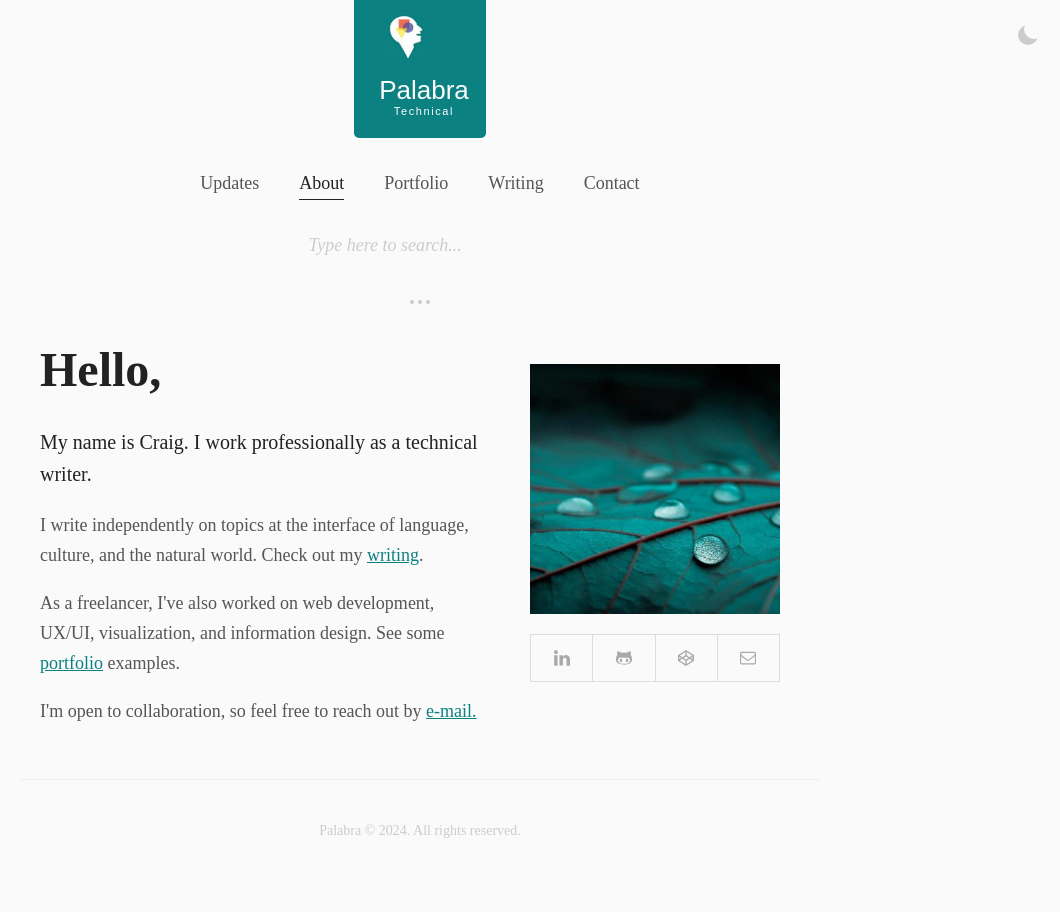
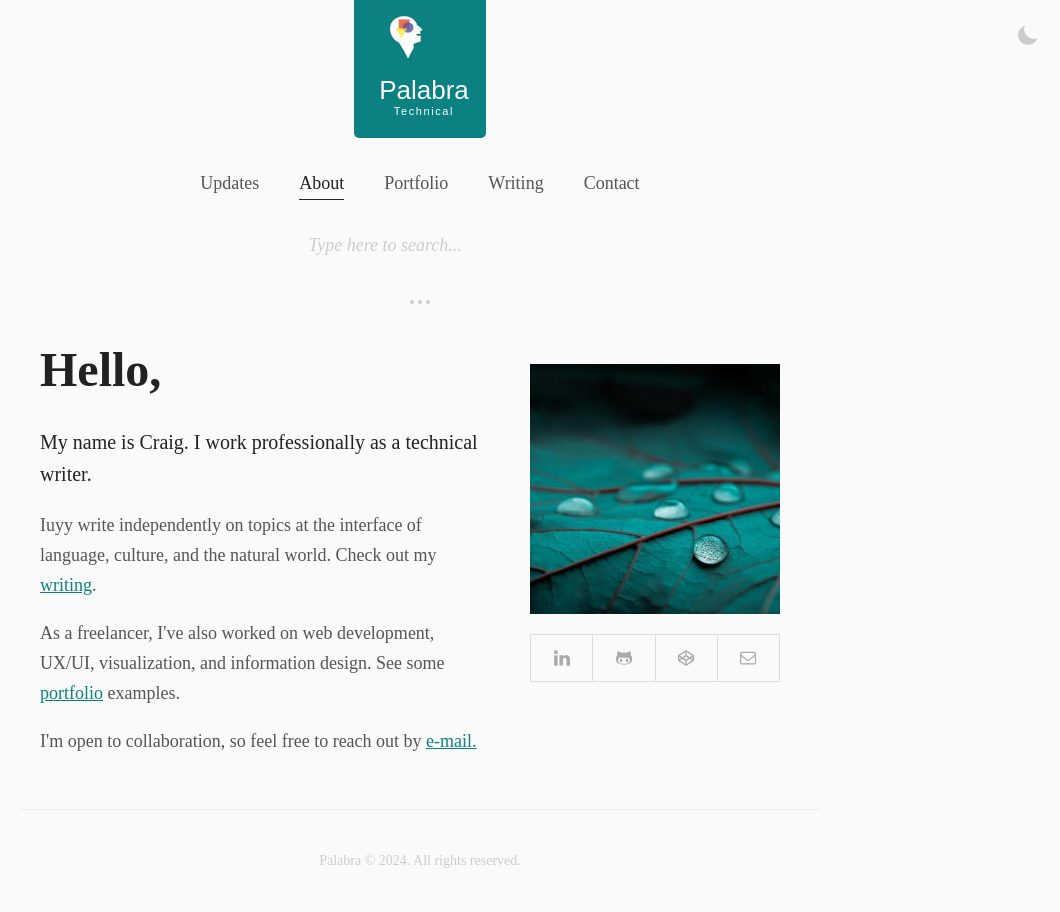
Before and after one commit to craigmateo/palabra, a Jekyll site: the page built from _pages/about.html, in a window 1280 px wide. Shown: the whole page, without its empty margins (220-1280 px from the left). Built offline with Jekyll 4.4.1, drawn with Linux system fonts in a browser that asks for light colours; some web fonts are replaced.

```diff
--- a/_pages/about.html
+++ b/_pages/about.html
@@ -19,7 +19,7 @@ permalink: /about/
 
     <h1>Hello,</h1>
     <p class="intro-paragraph">My name is Craig. I work professionally as a technical writer.</p>
-    <p>I write independently on topics at the interface of language, culture, and the natural world. Check out my <a href="../writing">writing</a>.</p>
+    <p>Iuyy write independently on topics at the interface of language, culture, and the natural world. Check out my <a href="../writing">writing</a>.</p>
     <p>As a freelancer, I've also worked on web development, UX/UI, visualization, and information design. See some <a href="../work">portfolio</a> examples.</p>
     <p>I'm open to collaboration, so feel free to reach out by <a href="mailto:craigfrayne@gmail.com">e-mail.</a></p>
 </section>
--- a/_pages/writing.html
+++ b/_pages/writing.html
@@ -70,6 +70,8 @@ permalink: /writing/
 
 <p>Frayne, C. 2015. Hermeneutic phenomenology as a basis for ecological critical discourse analysis. Language & Ecology. https://www.ecolinguistics-association.org/Journal<a class="link" target="_blank" href="https://www.semanticscholar.org/paper/Hermeneutic-Phenomenology-as-a-basis-for-Ecological-Frayne/97b6fc180fd661d65b8cde9acdf03290e0be2cdd">&raquo;</a></p>
 
+<!--
+
 <h4>Op-eds & Essays</h4>
 
 <p>2016. El Salvador: the economic roots of violence.<a class="link" target="_blank" href="https://drive.google.com/file/d/1MCA0YW2u1td7PmA_vcWZDNDE3e4WUaT6/view?usp=sharing">&raquo;</a></p>
@@ -91,7 +93,7 @@ permalink: /writing/
 <p>2012. The winter of declining international cooperation: Nicaraguan activist turns to Canadians. Published in Nicaragua Dispatch<a class="link" target="_blank" href="https://drive.google.com/file/d/1lny-XzYZZNEBKl2A_vZ6OkRG1C8Li6SK/view?usp=sharing">&raquo;</a></p>
 
 <p>2010. Need to Democratize Development. A letter in response to wind farm community consultations. Published in local press in Wellington County, Ontario.<a class="link" target="_blank" href="https://drive.google.com/file/d/1dcMHc53igsIOiMnERUUKawkwD-ibkVQf/view?usp=sharing">&raquo;</a></p>
-
+-->
 
 </section>
 </section>
```
Also changed, not shown: _posts/2024-02-27-technical-writer-as-scapegoat.md (added, +26 -0 lines), assets/images/scapegoat.jpg (added).
